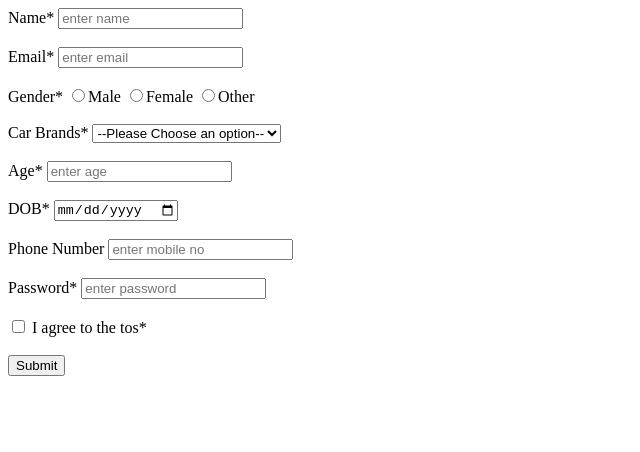
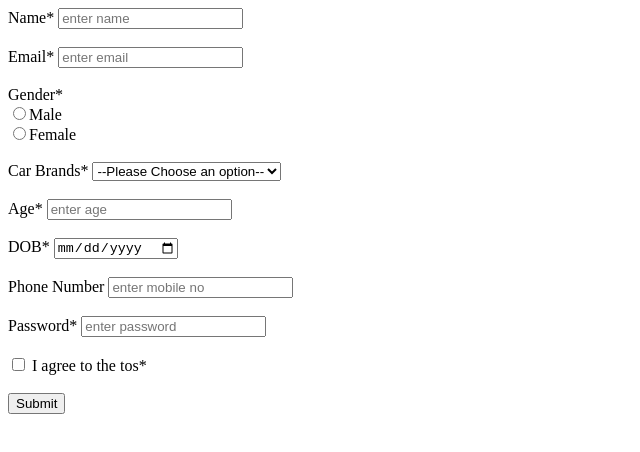
Before and after one commit to acciojob/signup-form-car-pranavsinghrio, a website: page main.html in a window 1280 px wide. Shown: the whole page, without its empty margins (0-640 px from the left). Drawn offline with Linux system fonts and the light colour scheme.

Commit message:
created a submission

```diff
--- a/main.html
+++ b/main.html
@@ -7,7 +7,7 @@
 </head>
 
 <body>
-	<!-- the entire body must be written by student -->
+<!-- 	the entire body must be written by student -->
 	   <form action="" method="post">
         <label for="name">Name<span class="required">*</span> </label>
         <input type="text" name="name" id="name" placeholder="enter name" required><br> <br>
@@ -15,10 +15,10 @@
         <label for="email">Email<span class="required">*</span> </label>
         <input type="email" name="email" id="email" placeholder="enter email" required><br><br>
 
-        <label for="gender">Gender<span class="required">*</span> </label>
-         <label for="male"><input type="radio" name="gender" value="male" required>Male</label>
+        <label for="gender">Gender<span class="required">*</span> </label><br>
+         <label for="male"><input type="radio" name="gender" value="male" required>Male</label><br>
          <label for="female"><input type="radio" name="gender" value="female" required>Female</label>
-         <label for="other"><input type="radio" name="gender" value="other" required>Other</label>
+
            <br> <br>
          <label for="carbrand">Car Brands<span class="required">*</span></label>
          <select name="carbrand" id="carbrand"  required>
@@ -45,6 +45,45 @@
         <button type="submit">Submit</button>
 
     </form>
+
+<!-- 		<form action="" method="post">
+		<label for="name"> Name : </label>
+		<input type="text" id="name" required placeholder="Name"><br><br>
+
+		<label for="email"> Email :</label>
+		<input type="email" name="" id="email" required placeholder="Email"><br><br>
+
+		<label for="gender"> Gender : <br></label>
+		<input type="radio" name="gender" id="#gender_m" required>Male<br>
+		<input type="radio" name="gender" id="#gender_f">Female<br><br>
+
+		<label for="cars"> Car Brands : </label>
+		<select name="car" id="cars" required>
+			<option value="text" selected>--Please choose an option--</option>
+			<option value="BMW">BMW</option>
+			<option value="Audi">Audi</option>
+				<option value="Mercedez">Mercedez</option>
+		</select><br><br>
+
+		<label for="age">Age : </label>
+		<input type="number" name="" id="age" required placeholder="Age"><br><br>
+
+		<label for="dob">DOB : </label>
+		<input type="date" id="dob" required><br><br>
+
+		<label for="tel">Phone Number : </label>
+		<input type="tel" name="" id="tel" placeholder="xxx-xxx-xxxx"><br><br>
+
+		<label for="password">Password : </label>
+		<input type="password" name="" id="password" placeholder="Password" required><br><br>
+
+		<input type="checkbox" name="" id="tos" required>
+		<label for="tos">I agree to the TOS</label> <br><br>
+
+		<button type="submit"> Submit </button>
+
+	</form> -->
+
     <script type="text/javascript" src="./script.js">
 </script>
 
```
